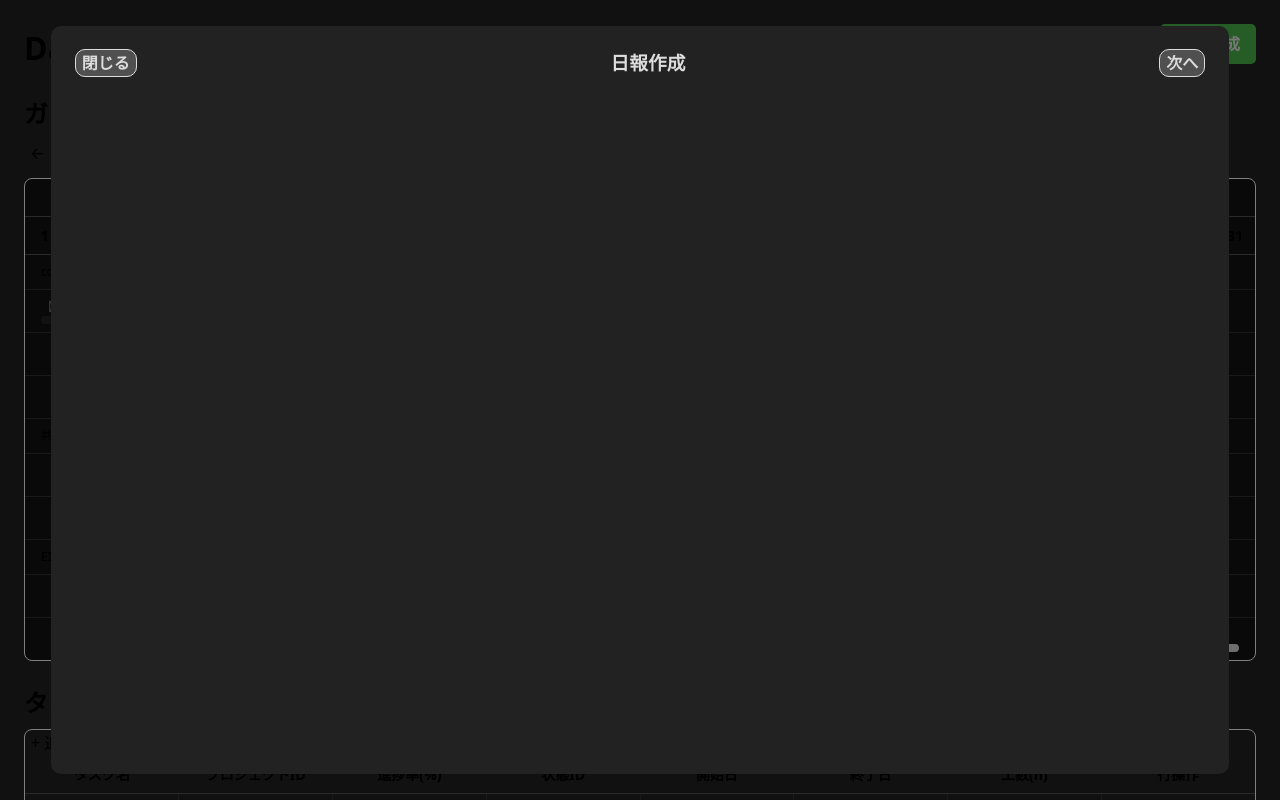
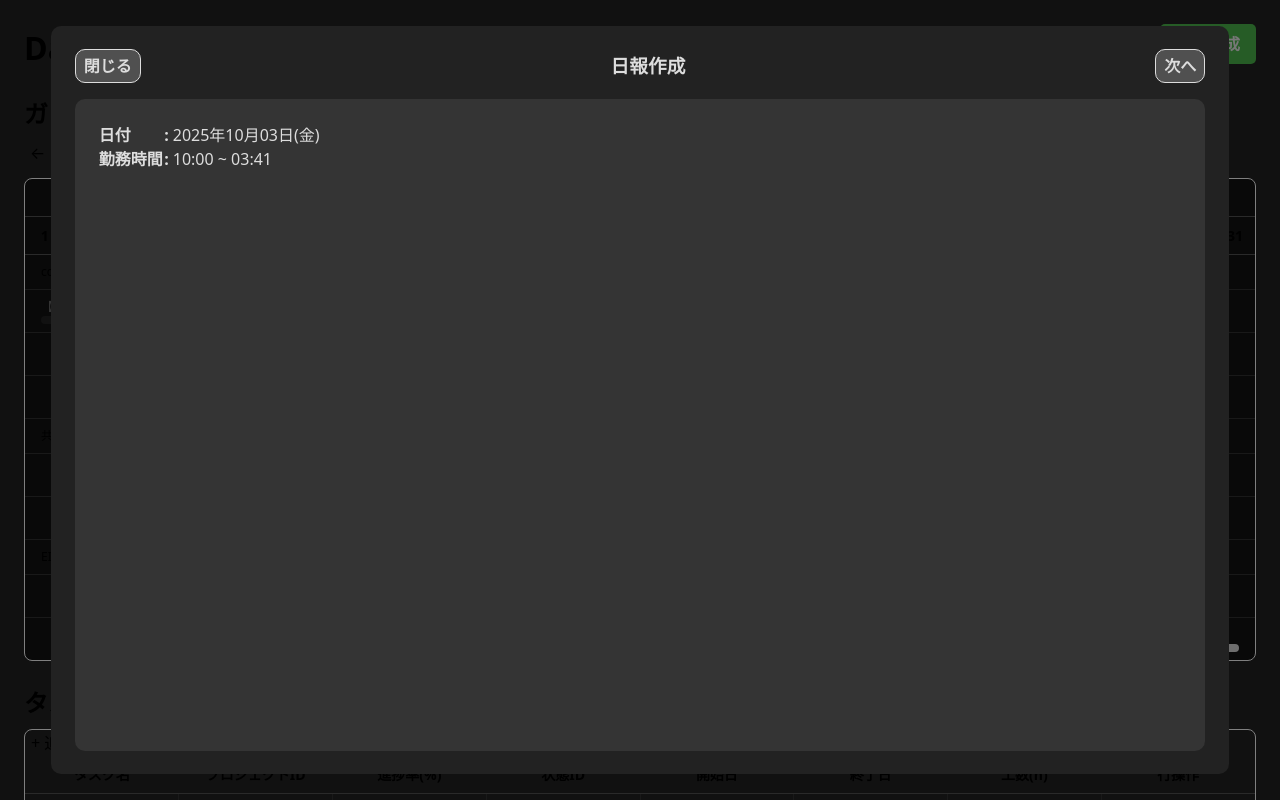
Before and after one commit to Fukushige2551/-Daily-Report, a Next.js app in the folder next/: page / in a window 1280 px wide. Both pictures are taken after a click on the button "日報作成". Shown: the top 800 px of the page. Built offline with nearby package versions, Linux system fonts and the light colour scheme.

Commit message:
add: 日報に勤務時間の追加

```diff
--- a/next/src/app/modal.jsx
+++ b/next/src/app/modal.jsx
@@ -1,6 +1,6 @@
 'use client'
-
 import React from "react"
+import '../style/app/dailyReport.scss'
 
 export const Modal = ({
     setModal,
@@ -11,6 +11,25 @@ export const Modal = ({
         setModalDailyReport(false);
     }
 
+    // 今日の日付を取得
+    const today = new Date();
+
+    // 曜日配列
+    const weekdays = ['日', '月', '火', '水', '木', '金', '土'];
+
+    // 年・月・日・曜日を取得
+    const year = today.getFullYear();
+    const month = String(today.getMonth() + 1).padStart(2, '0');
+    const date = String(today.getDate()).padStart(2, '0');
+    const weekday = weekdays[today.getDay()];
+
+    const hours = String(today.getHours()).padStart(2, '0');
+    const minutes = String(today.getMinutes()).padStart(2, '0');
+    const timeString = `${hours}:${minutes}`;
+
+    // フォーマット整形
+    const formatted = `${year}年${month}月${date}日(${weekday})`;
+
     return (
         <div className="c-modal">
             <div className="c-modal__body">
@@ -19,6 +38,16 @@ export const Modal = ({
                     <h3>日報作成</h3>
                     <button className="c-btn--general" onClick={() => closeModal()}>次へ</button>
                 </div>
+                <div className="p-dailyReport">
+                    <dl>
+                        <dt>日付</dt>
+                        <dd>{formatted}</dd>
+                    </dl>
+                    <dl>
+                        <dt>勤務時間</dt>
+                        <dd>10:00 ~ {timeString}</dd>
+                    </dl>
+                </div>
             </div>
         </div>
     )
--- /dev/null
+++ b/next/src/style/app/dailyReport.scss
@@ -0,0 +1,19 @@
+@use '../foundation/variable.scss' as *;
+
+.c-modal__body {
+    display: flex;
+    flex-flow: column;
+}
+
+.p-dailyReport {
+    padding: 24px;
+    background-color: #343434;
+    border-radius: 10px;
+    height: 100%;
+    flex-grow: 1;
+
+    dl {
+        display: grid;
+        grid-template-columns: 70px 1fr;
+    }
+}
--- a/next/src/style/common/common.scss
+++ b/next/src/style/common/common.scss
@@ -16,6 +16,7 @@
         border: 1px solid #ddd;
         border-radius: 10px;
         background-color: $color-btn-general-bg;
+        padding: 4px 8px;
     }
 }
 
@@ -70,6 +71,7 @@
             display: flex;
             justify-content: space-between;
             align-items: center;
+            margin-bottom: 16px;
         }
     }
 }
--- a/next/src/style/foundation/base.scss
+++ b/next/src/style/foundation/base.scss
@@ -75,3 +75,16 @@ table {
 input, select {
     width: 100%;
 }
+dt {
+    position: relative;
+    font-weight: bold;
+
+    &::after {
+        content: ':';
+        position: absolute;
+        right: 0;
+    }
+}
+dd {
+    margin-left: 4px;
+}
```
